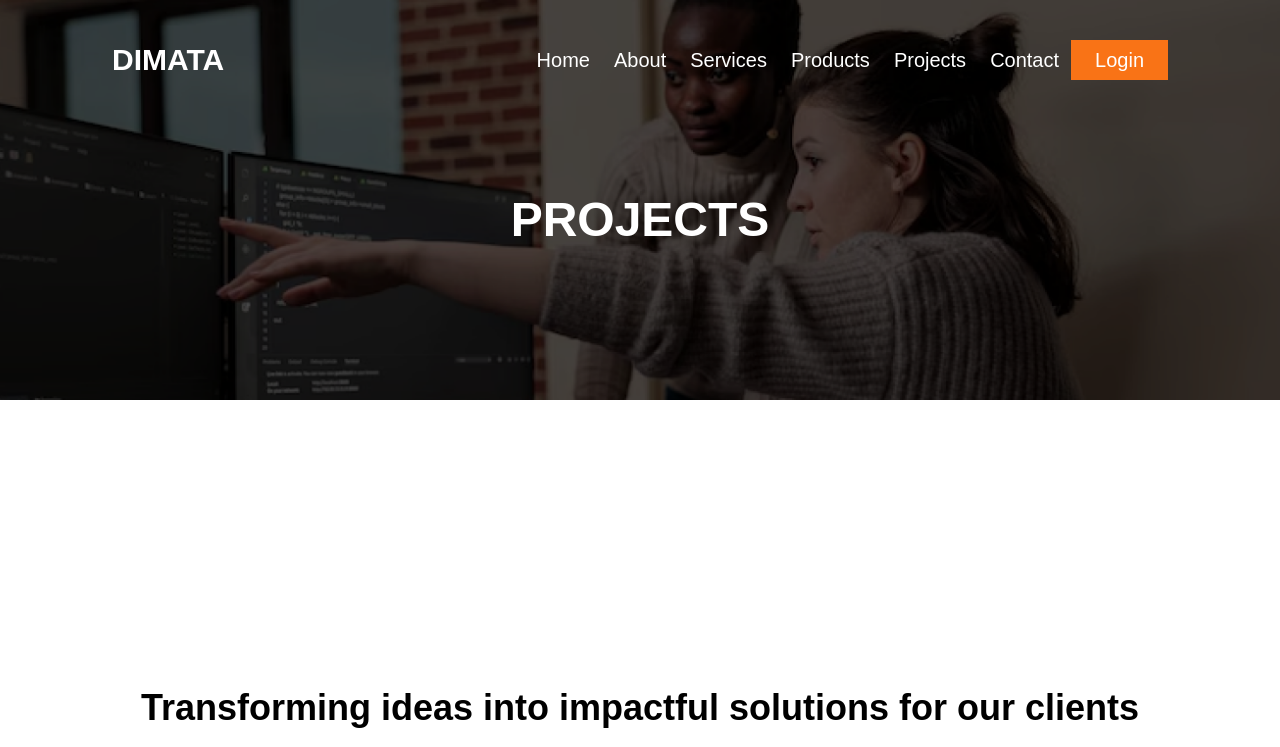
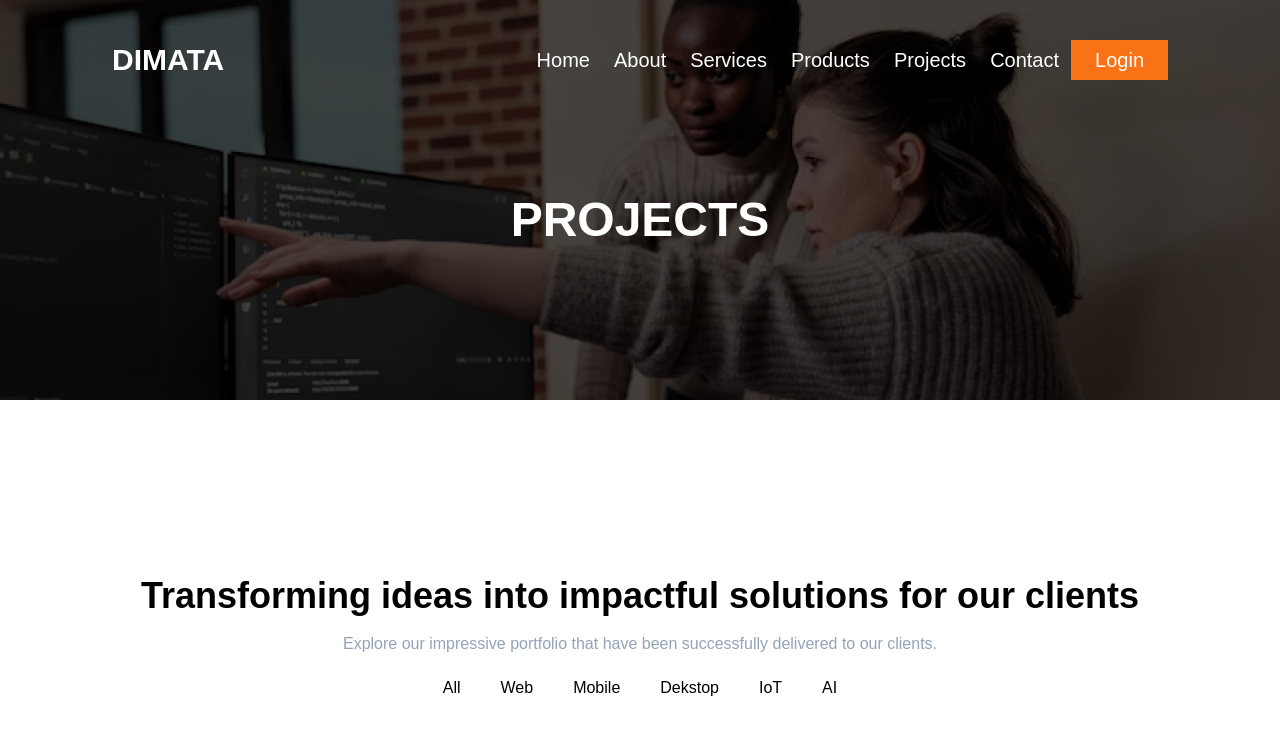
Before and after one commit to GustiWiratama/Kelompok-2-Dimata, a Next.js app: page /projects in a window 1280 px wide. Shown: the top 747 px of the page. Built offline with nearby package versions, Linux system fonts and the light colour scheme.

Commit message:
fix(code)

```diff
--- a/pages/projects.tsx
+++ b/pages/projects.tsx
@@ -23,7 +23,7 @@ export default function Projects() {
           <h1 className="text-5xl text-white font-semibold mt-10">PROJECTS</h1>
         </div>
       </div>
-      <div className=" relative  mt-72 flex flex-col text-center items-center">
+      <div className=" relative  mt-44 flex flex-col text-center items-center">
         <div className="font-bold text-4xl mb-4">
           Transforming ideas into impactful solutions for our clients
         </div>
```
